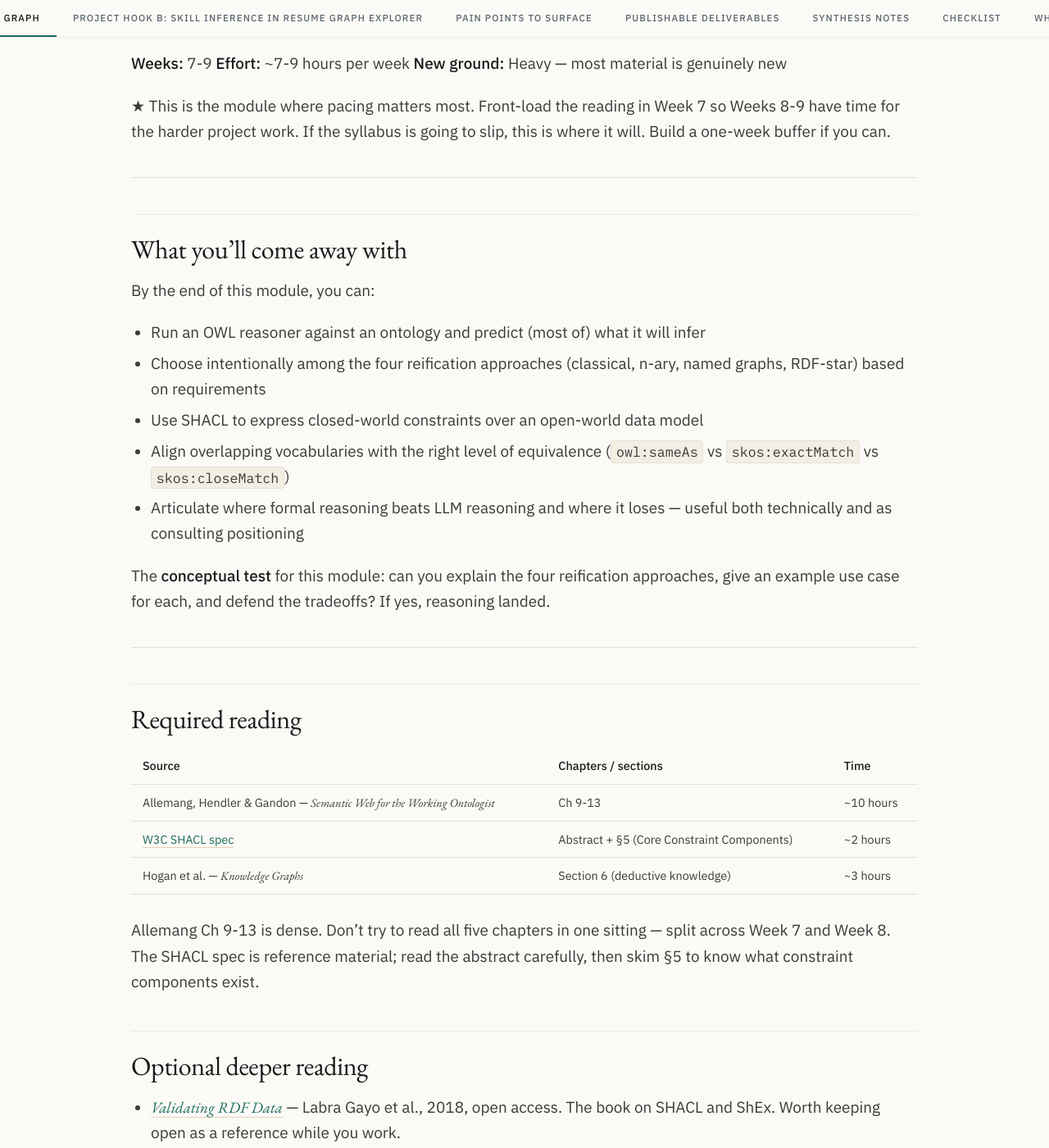
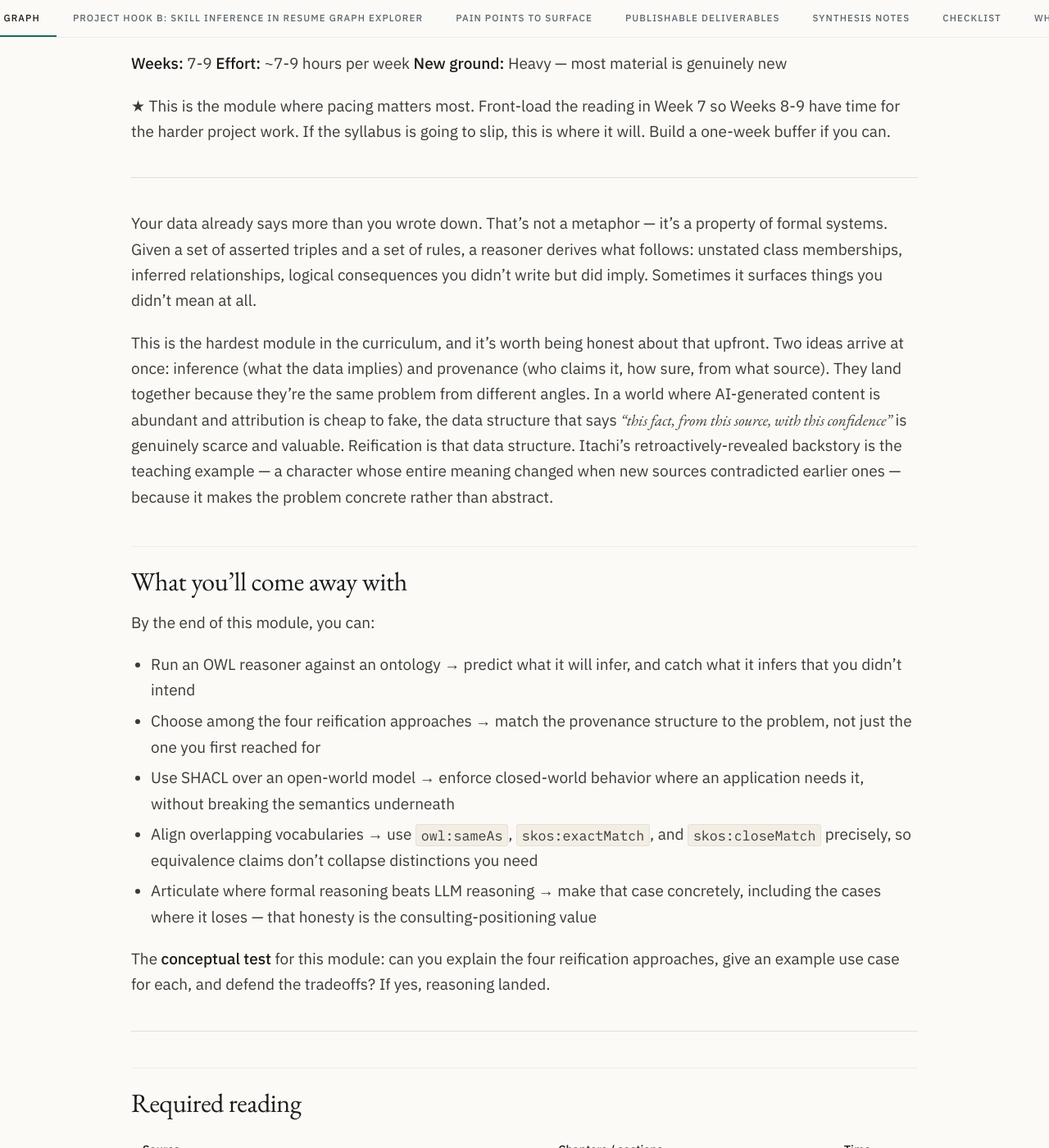
Before and after one commit to dagny099/semantic-web-curriculum, a Jekyll site: the page built from modules/03-reasoning/module-03-README.md, in a window 1280 px wide and 1400 px high, scrolled down 314 px. Shown: the whole window at 82% size. Built offline with Jekyll 4.4.1, drawn with Linux system fonts in a browser that asks for light colours; our own code applies the rules of GitHub Pages for plain Markdown files; some of the changed text lies outside the part shown.

Commit message:
updated module 2-4 readmes

```diff
--- a/modules/03-reasoning/module-03-README.md
+++ b/modules/03-reasoning/module-03-README.md
@@ -10,15 +10,19 @@
 
 ---
 
+Your data already says more than you wrote down. That's not a metaphor — it's a property of formal systems. Given a set of asserted triples and a set of rules, a reasoner derives what follows: unstated class memberships, inferred relationships, logical consequences you didn't write but did imply. Sometimes it surfaces things you didn't mean at all.
+
+This is the hardest module in the curriculum, and it's worth being honest about that upfront. Two ideas arrive at once: inference (what the data implies) and provenance (who claims it, how sure, from what source). They land together because they're the same problem from different angles. In a world where AI-generated content is abundant and attribution is cheap to fake, the data structure that says *"this fact, from this source, with this confidence"* is genuinely scarce and valuable. Reification is that data structure. Itachi's retroactively-revealed backstory is the teaching example — a character whose entire meaning changed when new sources contradicted earlier ones — because it makes the problem concrete rather than abstract.
+
 ## What you'll come away with
 
 By the end of this module, you can:
 
-- Run an OWL reasoner against an ontology and predict (most of) what it will infer
-- Choose intentionally among the four reification approaches (classical, n-ary, named graphs, RDF-star) based on requirements
-- Use SHACL to express closed-world constraints over an open-world data model
-- Align overlapping vocabularies with the right level of equivalence (`owl:sameAs` vs `skos:exactMatch` vs `skos:closeMatch`)
-- Articulate where formal reasoning beats LLM reasoning and where it loses — useful both technically and as consulting positioning
+- Run an OWL reasoner against an ontology → predict what it will infer, and catch what it infers that you didn't intend
+- Choose among the four reification approaches → match the provenance structure to the problem, not just the one you first reached for
+- Use SHACL over an open-world model → enforce closed-world behavior where an application needs it, without breaking the semantics underneath
+- Align overlapping vocabularies → use `owl:sameAs`, `skos:exactMatch`, and `skos:closeMatch` precisely, so equivalence claims don't collapse distinctions you need
+- Articulate where formal reasoning beats LLM reasoning → make that case concretely, including the cases where it loses — that honesty is the consulting-positioning value
 
 The **conceptual test** for this module: can you explain the four reification approaches, give an example use case for each, and defend the tradeoffs? If yes, reasoning landed.
 
@@ -222,7 +226,9 @@ One paragraph per week, in your own words. Module 3 notes especially matter beca
 
 ## When you're done
 
-Take the conceptual test: can you explain the four reification approaches, give a use case for each, and defend the tradeoffs? If yes, reasoning landed. Move to Module 4.
+This module opened with two ideas arriving together: inference (what the data implies) and provenance (who claims it, with what confidence). The test of whether both landed is the same test.
+
+Can you explain the four reification approaches, give a use case for each, and defend the tradeoffs? If yes, reasoning landed. Move to Module 4.
 
 If the four reification approaches still feel interchangeable, do Exercise 3.2 again before moving on. The four approaches each exist because they solve different problems — if they feel the same, you've missed something important and Module 4's deployment work will be harder.
 
```
Also changed, not shown: modules/02-modeling/module-02-README.md (+12 -6 lines), modules/04-shipping/module-04-README.md (+11 -5 lines).
